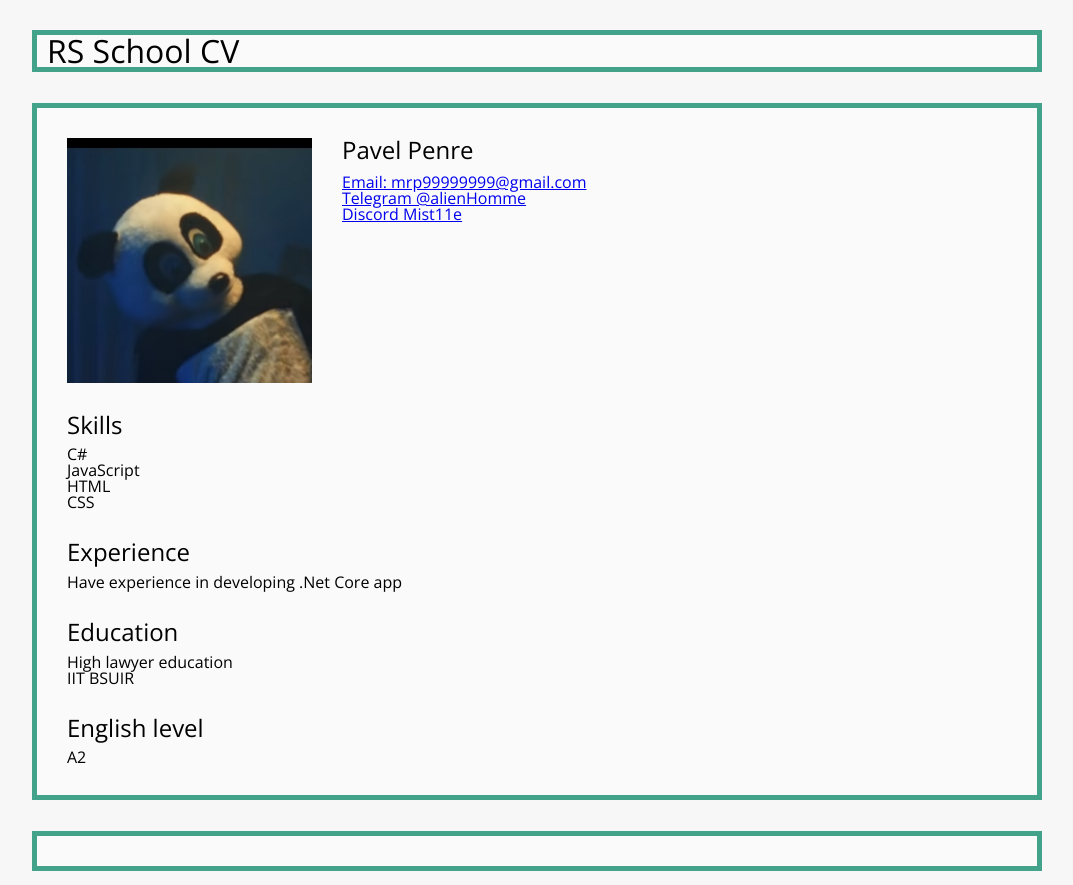
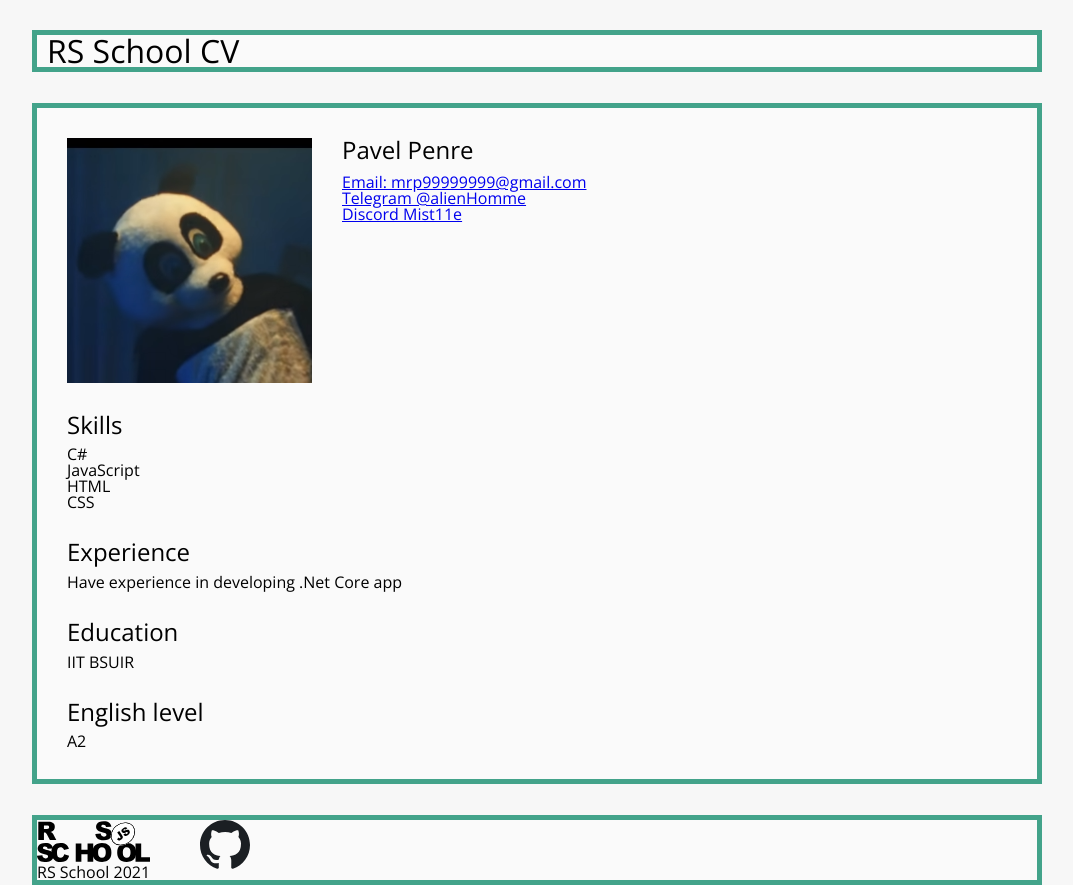
Before and after one commit to all-home/rsschool-cv, a plain HTML site: page index.html in a window 1280 px wide. Shown: the whole page, without its empty margins (103-1176 px from the left). Drawn offline with nearby package versions, Linux system fonts and the light colour scheme.

Commit message:
feat: add footer

```diff
--- a/index.html
+++ b/index.html
@@ -63,7 +63,6 @@
                     </div>
                     <div class="skill_description">
                         <ul>
-                            <li>High lawyer education</li>
                             <li>IIT BSUIR</li>
                         </ul>
                     </div>
@@ -80,7 +79,19 @@
         </main>
         <footer>
             <div class="wrapper">
-
+                <div class="footer_container">
+                    <div class=<rs_school_logos>
+                         <div class="rs_image">
+                            <a href="https://rs.school/js/"><img src="./images/rs_logo.svg" alt="RSSchool logo"></a>
+                         </div>
+                         <div class="rs_logo">
+                             <h6>RS School 2021</h6>
+                        </div>
+                    </div>
+                    <div class="github_logo">
+                        <a href="https://github.com/all-home/rsschool-cv"><img class="photo_image" src="./images/github.svg" alt="github_logo"></a>
+                    </div>
+                </div>
             </div>
         </footer>
     </body>
--- a/styles/style.css
+++ b/styles/style.css
@@ -103,3 +103,17 @@ body{
     margin-top: 3%;
     margin-bottom: 3%;
 }
+.footer_container{
+    display: flex;
+    flex-direction: row;
+}
+.rs_school_logos{
+    margin-left: 5%;
+    height: 50px;
+    width: 100px;
+}
+.github_logo{
+    margin-left: 5%;
+    height: 50px;
+    width: 100px;
+}
```
Also changed, not shown: images/github.svg (added), images/rs_logo.svg (added).
